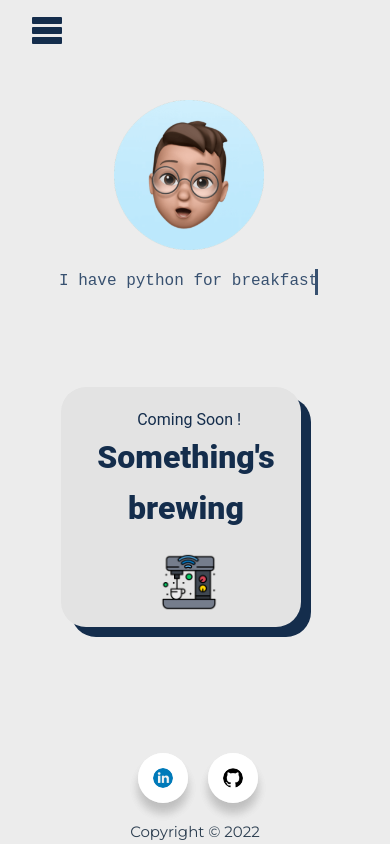
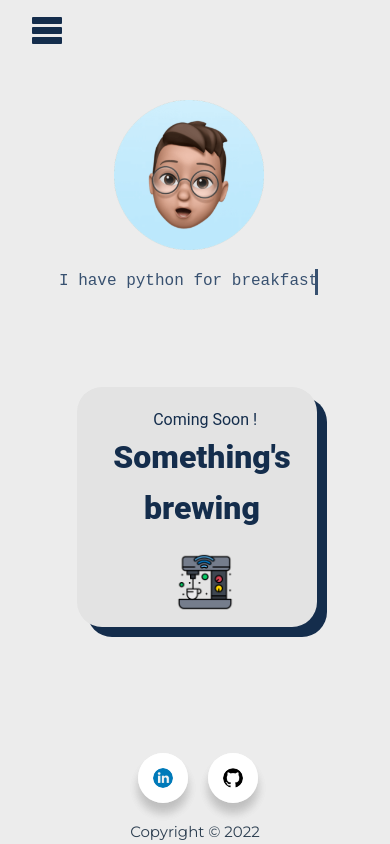
Before and after one commit to MuhdMujibRahman/Portfolio, a Vue app: page / in a window 390 px wide. Built offline with nearby package versions, Linux system fonts and the light colour scheme.

Commit message:
update pixel

```diff
--- a/src/components/HomeMobile.vue
+++ b/src/components/HomeMobile.vue
@@ -258,7 +258,7 @@ export default {
     div#intro {
 
       /* margin-right: 35rem; */
-      left: 13.5rem;
+      left: 14.5rem;
       grid-row-start: 2;
       grid-column-end: 3;
       width: 15rem;
```
